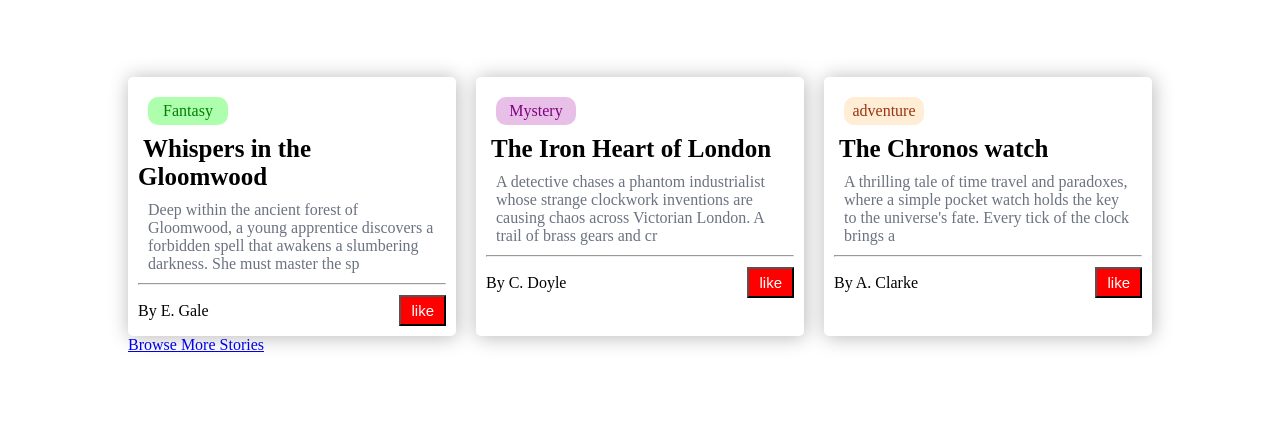
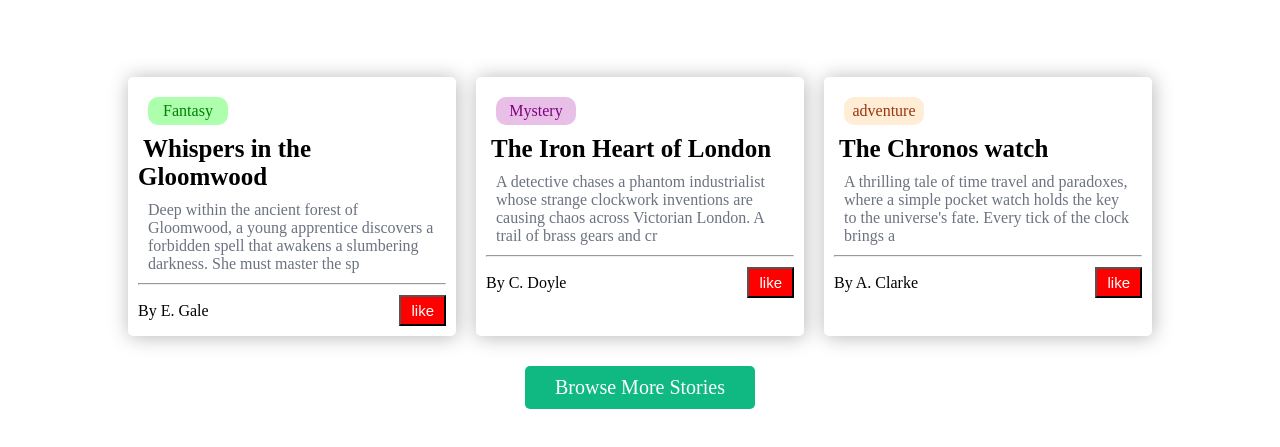
Before and after one commit to Savitrisahu/storyWeaver, a plain HTML site: page index.html in a window 1280 px wide. Shown: the part 293-740 px from the top of the page. Drawn offline with Linux system fonts and the light colour scheme; sample sign-in values are in the browser's storage.

Commit message:
Update home.css

```diff
--- a/home.css
+++ b/home.css
@@ -70,7 +70,7 @@ html, body{
     font-size: 40px;
 }
 
-/* #browse{
+#browse{
     text-decoration: none;
     display: block;
     width: 230px;
@@ -81,7 +81,7 @@ html, body{
     cursor: pointer;
     background-color:  #10b981;
     color: white;
-} */
+}
 
 .genre{
     width: 80px;
```
